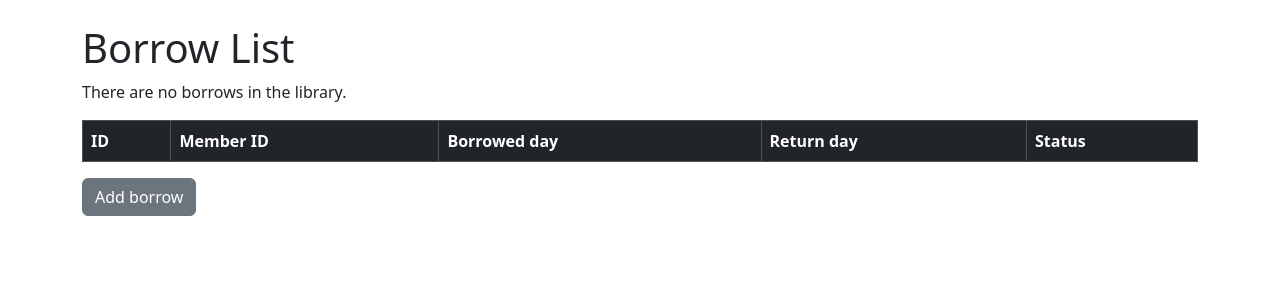
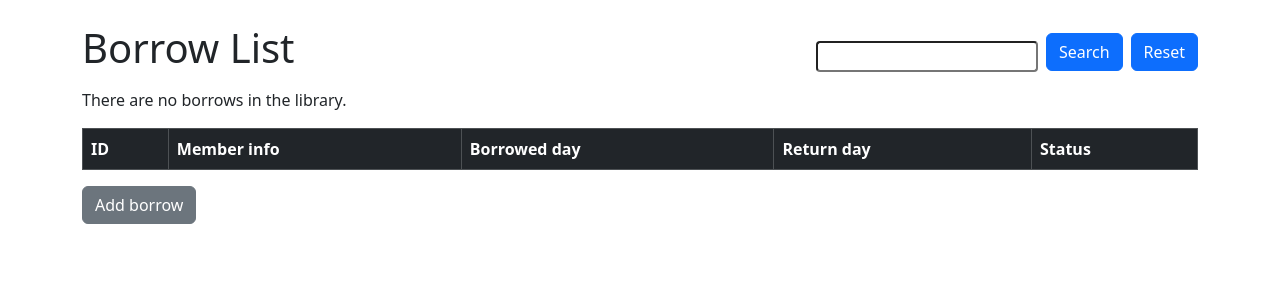
Before and after one commit to Toshiiiii1/library_management_system, a Django app: page /borrow/ in a window 1280 px wide. Shown: the part 56-356 px from the top of the page. Run offline with Django 4.2, Linux system fonts and the light colour scheme; the visitor is signed in with stand-in values (Sample User, id 1); data that the repository does not hold is empty.

Commit message:
feat: searching

```diff
--- a/manager/form.py
+++ b/manager/form.py
@@ -9,12 +9,13 @@ from django.contrib import messages
 class SearchForm(forms.Form):
     search_query = forms.CharField(
         required=False,
-        label='Search',
+        label='',
         max_length=250,
         widget=forms.widgets.TextInput(
             attrs={
-                'class': 'form-control-sm ms-2',
-            }
+                'class': 'form-control-sm mt-3 ms-3',
+                'style': 'height: 20px;',
+            },
         ),
     )
 
--- a/manager/templates/books.html
+++ b/manager/templates/books.html
@@ -5,9 +5,9 @@
         <h1>Book List</h1>
 
         <form method="GET" action="{% url 'books' %}" class="d-flex">
-			{% csrf_token %}
 			{{ search_form }}
 			<button type="submit" class="btn btn-primary m-2">Search</button>
+			<a class="btn btn-primary mt-2 mb-2" href="{% url 'books' %}" role="button">Reset</a>
         </form>
     </div>
 	<table class="table table-striped table-hover table-bordered">
--- a/manager/templates/borrow.html
+++ b/manager/templates/borrow.html
@@ -1,11 +1,19 @@
 {% extends 'base.html' %}
 {% block content %}
+<div class="d-flex justify-content-between align-items-center mb-2">
 	<h1>Borrow List</h1>
+
+	<form method="GET" action="{% url 'borrow' %}" class="d-flex">
+		{{ search_form }}
+		<button type="submit" class="btn btn-primary m-2">Search</button>
+		<a class="btn btn-primary mt-2 mb-2" href="{% url 'borrow' %}" role="button">Reset</a>
+	</form>
+</div>
 	<table class="table table-striped table-hover table-bordered">
 		<thead class="table-dark">
 			<tr>
 				<th scope="col">ID</th>
-				<th scope="col">Member ID</th>
+				<th scope="col">Member info</th>
 				<th scope="col">Borrowed day</th>
 				<th scope="col">Return day</th>
 				<th scope="col">Status</th>
--- a/manager/templates/navbar.html
+++ b/manager/templates/navbar.html
@@ -21,7 +21,7 @@
 				</li>
 				<!-- neu nguoi dung dang nhap thi hien thi nut Dang xuat -->
 				{% if user.is_authenticated %}
-					<li class="nav-item"><a class="nav-link" href="{% url 'member' %}">Members</a></li>
+					<li class="nav-item"><a class="nav-link" href="{% url 'members' %}">Members</a></li>
 					<li class="nav-item"><a class="nav-link" href="{% url 'books' %}">Books</a></li>
 					<li class="nav-item"><a class="nav-link" href="{% url 'borrow' %}">Borrows</a></li>
 					<li class="nav-item">
--- a/manager/urls.py
+++ b/manager/urls.py
@@ -4,19 +4,19 @@ from . import views
 urlpatterns = [
     path('', views.home, name='home'),
 
-    path('books/', views.BookList.as_view(), name='books'),
+    path('books/', views.book_list, name='books'),
     path('books/<int:pk>', views.BookDetail.as_view(), name='books-detail'),
     path('addbook/', views.AddBook.as_view(), name='addbook'),
     path('deletebook/<int:pk>', views.DeleteBook.as_view(), name='delete-book'),
     path('updatebook/<int:pk>', views.UpdateBook.as_view(), name='update-book'),
 
-    path('member/', views.MemberList.as_view(), name='member'),
+    path('member/', views.member_list, name='members'),
     path('member/<int:pk>', views.MemberDetail.as_view(), name='member-detail'),
     path('addmember/', views.AddMember.as_view(), name='addmember'),
     path('deletemember/<int:pk>', views.DeleteMember.as_view(), name='delete-member'),
     path('updatemember/<int:pk>', views.UpdateMember.as_view(), name='update-member'),
 
-    path('borrow/', views.BorrowList.as_view(), name='borrow'),
+    path('borrow/', views.borrow_list, name='borrow'),
     path('borrow/<int:pk>', views.borrow_detail, name='borrow-detail'),
     path('addborrow/', views.AddBorrow.as_view(), name='addborrow'),
     path('deleteborrow/<int:pk>', views.DeleteBorrow.as_view(), name='delete-borrow'),
--- a/manager/views.py
+++ b/manager/views.py
@@ -3,6 +3,7 @@ from django.shortcuts import render, redirect
 from django.contrib.auth import authenticate, login, logout
 from django.urls import reverse_lazy
 from django.contrib import messages
+from django.db import reset_queries
 from .form import SignUpForm
 from .models import *
 from django.views import generic
@@ -70,27 +71,24 @@ def register_user(request):
         return render(request, "register.html", {'form': form})
 
 # view liệt kê danh sách các quyển sách
-class BookList(generic.ListView):
-    model = Book
-    # đặt tên biến để book_list để chứa danh sách các sách
-    context_object_name = 'book_list'
-    template_name = 'books.html'
+def book_list(request):
+    # nếu người dùng đăng nhập
+    if request.user.is_authenticated:
+        book_list = Book.objects.all()
+        search_query = request.GET.get('search_query')
 
-    # xử lý tìm kiếm
-    def get_queryset(self):
-        # lấy giá trị truy vấn từ form
-        search_query = self.request.GET.get('search_query', '')
-        # tìm kiếm giá trị đó trong title không phân biệt hoa - thường
-        queryset = Book.objects.filter(title__icontains=search_query)
-        print(type(self.request.GET))
-        return queryset
+        if search_query:
+            # title__icontains: tìm xem title có chứa search_query hay không, bỏ qua hoa-thường
+            book_list = Book.objects.filter(title__icontains=search_query)
 
-    # truyền nhiều biến đến template
-    def get_context_data(self, **kwargs):
-        context = super().get_context_data(**kwargs)
-        # gửi đến form rỗng cho template sau khi submit, reload trang
-        context['search_form'] = SearchForm()
-        return context
+        search_form = SearchForm(initial={'search_query': search_query})
+        context = {'book_list': book_list, 'search_form': search_form}
+        return render(request, 'books.html', context=context)
+    # nếu người dùng chưa đăng nhập
+    else:
+        messages.warning(request, "You must be logged in")
+        return redirect('home')
+
 
 # view hiển thị chi tiết quyển sách
 class BookDetail(generic.DetailView):
@@ -120,11 +118,22 @@ class UpdateBook(generic.UpdateView):
         return reverse('books-detail', args=[str(self.object.pk)])
 
 # view liệt kê danh sách các thành viên
-class MemberList(generic.ListView):
-    model = Member
-    context_object_name = 'member_list'
-    queryset = Member.objects.all()
-    template_name = 'member.html'
+def member_list(request):
+    # nếu người dùng đăng nhập
+    if request.user.is_authenticated:
+        member_list = Member.objects.all()
+        search_query = request.GET.get('search_query')
+
+        if search_query:
+            member_list = Member.objects.filter(name__icontains=search_query)
+
+        search_form = SearchForm(initial={'search_query': search_query})
+        context = {'member_list': member_list, 'search_form': search_form}
+        return render(request, 'member.html', context=context)
+    # nếu người dùng chưa đăng nhập
+    else:
+        messages.warning(request, "You must be logged in")
+        return redirect('home')
 
 # view hiển thị chi tiết thành viên
 class MemberDetail(generic.DetailView):
@@ -160,6 +169,26 @@ class BorrowList(generic.ListView):
     queryset = Borrow.objects.all()
     template_name = 'borrow.html'
 
+# view liệt kê danh sách mượn - trả
+def borrow_list(request):
+    # nếu người dùng đăng nhập
+    if request.user.is_authenticated:
+        borrow_list = Borrow.objects.all()
+        search_query = request.GET.get('search_query')
+
+        if search_query:
+            # member_id: khóa ngoại dùng để truy xuất đến bảng Member
+            # member_id__name: lấy tên từ thành viên thông qua member_id
+            borrow_list = Borrow.objects.filter(member_id__name__icontains=search_query)
+
+        search_form = SearchForm(initial={'search_query': search_query})
+        context = {'borrow_list': borrow_list, 'search_form': search_form}
+        return render(request, 'borrow.html', context=context)
+    # nếu người dùng chưa đăng nhập
+    else:
+        messages.warning(request, "You must be logged in")
+        return redirect('home')
+
 def borrow_detail(request, pk):
     borrow = Borrow.objects.get(id=pk)
     detail_list = Detail.objects.filter(borrow_id=borrow.id)
@@ -193,7 +222,7 @@ def borrow_detail(request, pk):
     if (request.user.is_authenticated):
         return render(request, "borrow_detail.html", context=context)
     else:
-        messages.success(request, "You must be login")
+        messages.warning(request, "You must be login")
         return redirect('home')
 
 class AddBorrow(generic.CreateView):
```
Also changed, not shown: manager/templates/borrow_detail.html (+7 -3 lines), manager/templates/member.html (+9 -1 lines).
